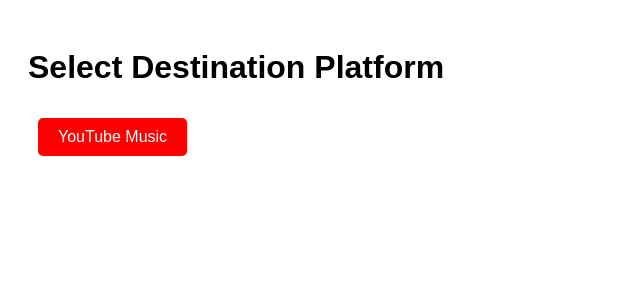
After one commit to aditya18m/Rosetta-Song-Final-Fork, a Django app: page /select_destination/ in a window 1280 px wide. The commit adds this page. Shown: the top 300 px of the page, without its empty margins (0-640 px from the left). Run offline with Django 5.2, Linux system fonts and the light colour scheme.

Commit message:
added select source-destination flow

```diff
--- a/Server/Server/urls.py
+++ b/Server/Server/urls.py
@@ -9,5 +9,8 @@
     path('authorize-spotify/', views.authorize_spotify, name='authorize_spotify'),  # URL for initiating Spotify authorization
     path('callback/', views.handle_callback, name='callback'),
     path('', include('authenticator.urls')),
+    path('google_sign_in/', views.google_sign_in, name='google_sign_in'),
+    path('view_spotify_playlists/', views.view_spotify_playlists, name='view_spotify_playlists'),
     path('social-auth/', include('social_django.urls', namespace='social')),
+    path('select_destination/', views.select_destination, name='select_destination'),
 ]
--- /dev/null
+++ b/Server/authenticator/templates/select_destination.html
@@ -0,0 +1,36 @@
+<!DOCTYPE html>
+<html lang="en">
+<head>
+    <meta charset="UTF-8">
+    <meta name="viewport" content="width=device-width, initial-scale=1.0">
+    <title>Select Destination</title>
+    <style>
+        body {
+            font-family: Arial, sans-serif;
+            padding: 20px;
+        }
+        .destination-container {
+            margin-top: 20px;
+        }
+        .destination-button {
+            display: inline-block;
+            margin: 10px;
+            padding: 10px 20px;
+            background-color: #1DB954;
+            color: white;
+            text-decoration: none;
+            border-radius: 5px;
+        }
+        .youtube-button {
+            background-color: #FF0000;
+        }
+    </style>
+</head>
+<body>
+    <h1>Select Destination Platform</h1>
+    <div class="destination-container">
+        <!-- YouTube Music Button -->
+        <a href="{% url 'google_sign_in' %}" class="destination-button youtube-button">YouTube Music</a>
+    </div>
+</body>
+</html>
--- a/Server/authenticator/views.py
+++ b/Server/authenticator/views.py
@@ -5,6 +5,7 @@
 from django.http import HttpResponse
 from django.contrib.auth.decorators import login_required
 from social_django.models import UserSocialAuth
+from social_django.utils import load_strategy, load_backend
 import secrets
 import string
 import hashlib
@@ -12,12 +13,14 @@
 import requests
 import urllib.parse
 
-CLIENT_ID = '06826329cc9549d5a68251f7b77f694f'
+CLIENT_ID = 'bf6f8c7448d5421dae2a1867a69819d3'
+
 REDIRECT_URI = 'http://localhost:8000/callback/'
 TOKEN_URI = 'https://accounts.spotify.com/api/token'
 USER_INFO_URI = 'https://api.spotify.com/v1/me'
 scope = 'user-read-private user-read-email'
-
+# SOURCE = ''
+# DESTINATION = ''
 
 
 def home(request):
@@ -121,14 +124,40 @@
                 'Authorization': f'Bearer {access_token}'
             }
             user_info_response = requests.get(USER_INFO_URI, headers=headers)
+            print(user_info_response.status_code)
             if user_info_response.status_code == 200:
-                user_info = user_info_response.json()
-                display_name = user_info.get('display_name')
-                username = user_info.get('id')
-                return render(request, 'user_info.html', {'display_name': display_name, 'username': username})
+                return redirect('view_spotify_playlists')
             else:
                 return HttpResponse('Failed to fetch user info from Spotify', status=user_info_response.status_code)
         else:
             return HttpResponse('Failed to obtain access token from Spotify', status=400)
     else:
         return HttpResponse('Token exchange failed', status=response.status_code)
+
+# @login_required
+def view_spotify_playlists(request):
+    access_token = request.session.get('access_token', '')
+    playlists_endpoint = 'https://api.spotify.com/v1/me/playlists'
+    headers = {
+        'Authorization': f'Bearer {access_token}'
+    }
+
+    response = requests.get(playlists_endpoint, headers=headers)
+
+    if response.status_code == 200:
+        playlists_data = response.json()
+
+        playlists_info = []
+        for playlist in playlists_data.get('items', []):
+            playlists_info.append({
+                'name': playlist.get('name'),
+                'owner': playlist.get('owner', {}).get('display_name'),
+                'public': 'Public' if playlist.get('public') else 'Private'
+            })
+        return render(request, 'spotify_playlists.html', {'playlists': playlists_info})
+    else:
+        return render(request, 'error.html', {'message': 'Failed to fetch playlists from Spotify'})
+
+
+def select_destination(request):
+    return render(request, 'select_destination.html')
```
Also changed, not shown: Server/authenticator/templates/home.html (+4 -4 lines), Server/authenticator/templates/spotify_playlists.html (added, +49 -0 lines).
